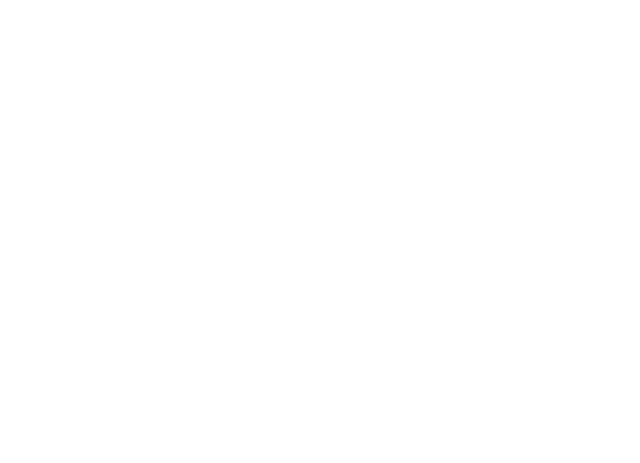
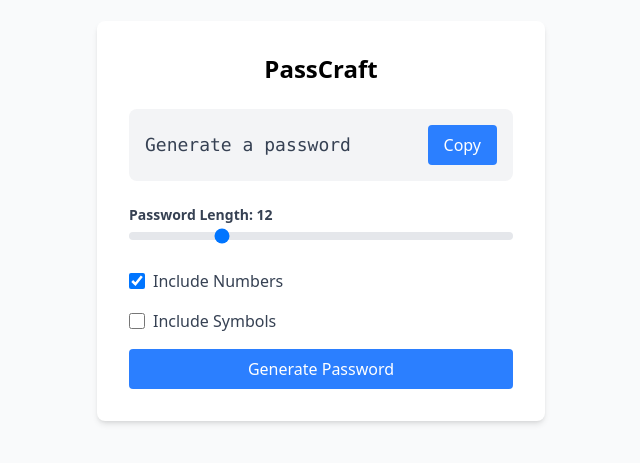
Before and after one commit to Espadv69/PassCraft, a React (Vite) app: page / in a window 1280 px wide. Shown: the part 179-642 px from the top of the page, without its empty margins (319-959 px from the left). Built offline with nearby package versions, Linux system fonts and the light colour scheme; the HTML template or start-up script is replaced by a standard one.

Commit message:
Add UI elements for password generation in App component

```diff
--- a/src/App.jsx
+++ b/src/App.jsx
@@ -15,6 +15,32 @@ const App = () => {
     setIncludeSymbols,
     generatePassword,
   } = usePasswordGenerator()
+
+  return (
+    <div className="min-h-screen bg-gray-50 flex items-center justify-center p-4">
+      <div className="bg-white p-8 rounded-lg shadow-md w-full max-w-md">
+        <h1 className="text-2xl font-bold text-center mb-6">PassCraft</h1>
+        <PasswordDisplay password={password} />
+        <Slider value={length} onChange={(e) => setLength(e.target.value)} />
+        <Checkbox
+          label="Include Numbers"
+          checked={includeNumbers}
+          onChange={(e) => setIncludeNumbers(e.target.value)}
+        />
+        <Checkbox
+          label="Include Symbols"
+          checked={includeSymbols}
+          onChange={(e) => setIncludeSymbols(e.target.value)}
+        />
+        <button
+          onClick={generatePassword}
+          className="w-full bg-blue-500 text-white py-2 rounded hover:bg-blue-600 transition-colors"
+        >
+          Generate Password
+        </button>
+      </div>
+    </div>
+  )
 }
 
 export default App
```
